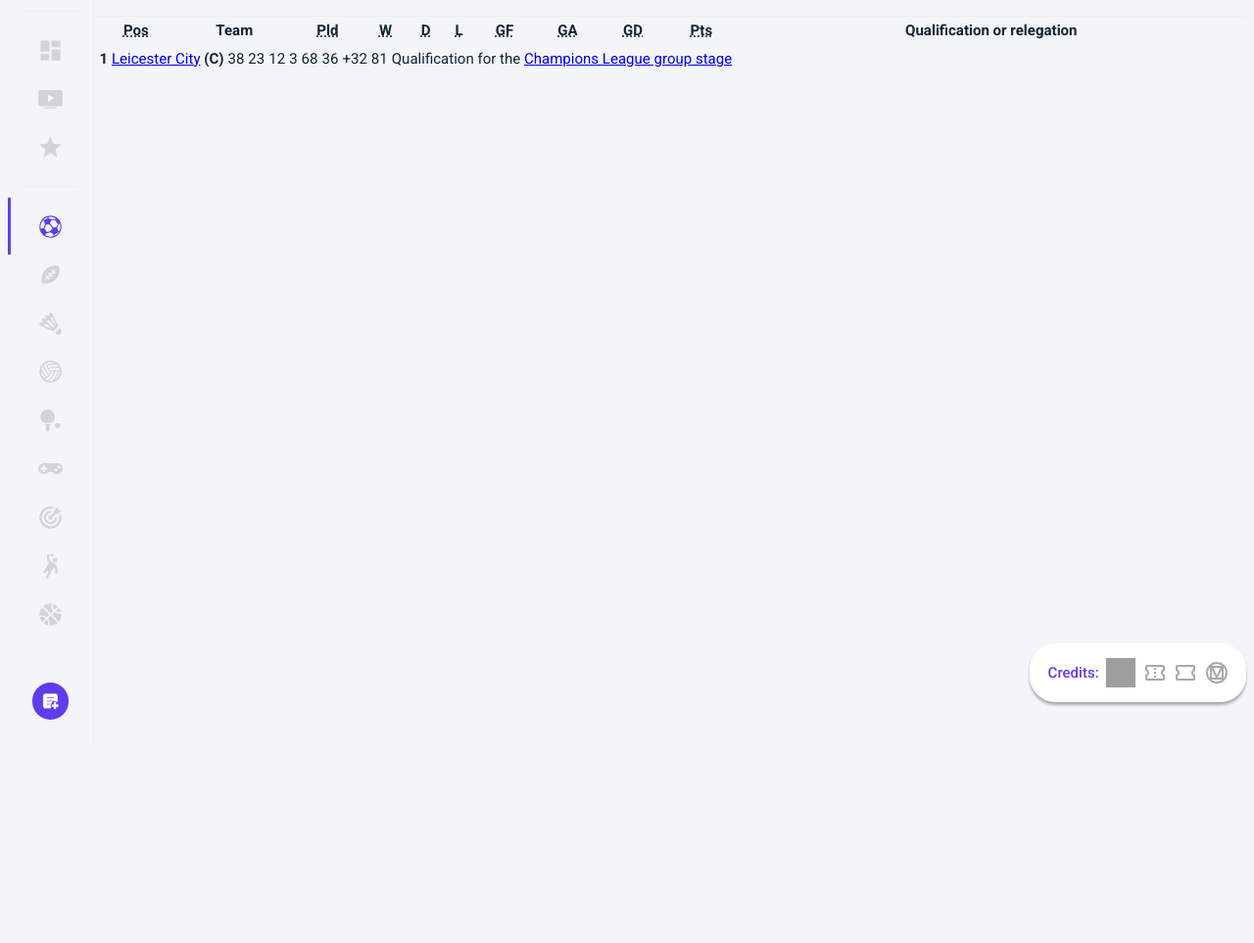
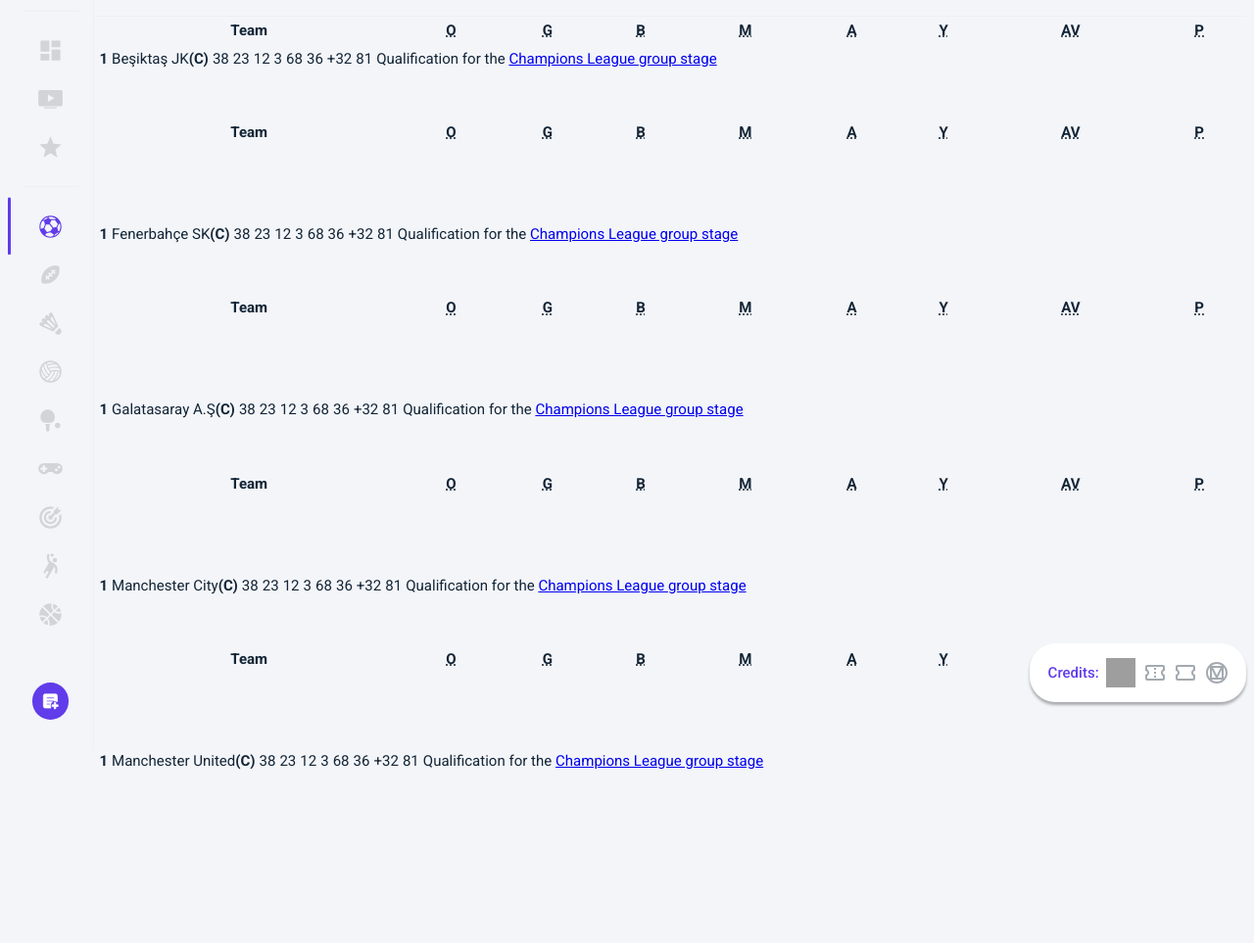
Before and after one commit to iibrahimkahramann/mackolikDjango, a Django app: template templates/pages/league_details.html in a window 1280 px wide. Shown: the part 75-1038 px from the top of the page at 98% size. Before the commit the page ends 810 px from the top, so only its background shows below. Run offline with Django 4.2, Linux system fonts and the light colour scheme; the template is opened without the code that fills it: values that come from a table or form of the project are taken from there, others are empty; data comes from the database, SQL or seed files in the repository; both versions use the stored data as it was after the commit; grey boxes are pictures that could not be loaded.

Commit message:
veritabanı güncellendi puan durumu hesaplamaları yapılıcak templale güncellendi

```diff
--- a/mackolik/models.py
+++ b/mackolik/models.py
@@ -22,6 +22,8 @@
     league = models.ForeignKey(Leagues, on_delete=models.CASCADE, related_name='Ligler')
     image = models.ImageField(upload_to='news_club_images/', default='club_image.jpg')
     slug = AutoSlugField(populate_from='name', unique=True, editable=True, blank=True)
+    puan = models.PositiveIntegerField(null=True)
+
     class Meta:
         db_table = 'Club'
         verbose_name = 'Kulüp'
--- a/mackolik/views.py
+++ b/mackolik/views.py
@@ -31,7 +31,9 @@
 
 def league_details(request, league_slug):
     ligler = get_object_or_404(Leagues, slug=league_slug)
+    kulupler_ligler = Club.objects.filter(league=league).order_by('-puan')
     return render(request, 'pages/league_details.html', {
         'ligler': ligler,
+        'kulupler_ligler': kulupler_ligler
 
     })
--- a/templates/pages/league_details.html
+++ b/templates/pages/league_details.html
@@ -3,25 +3,24 @@
 {%block content%}
 
 <table class="table is-fullwidth is-scrollable">
+  {% for kulup in kulupler_ligler %}
   <thead>
     <tr>
-      <th><abbr title="Position">Pos</abbr></th>
       <th>Team</th>
-      <th><abbr title="Played">Pld</abbr></th>
-      <th><abbr title="Won">W</abbr></th>
-      <th><abbr title="Drawn">D</abbr></th>
-      <th><abbr title="Lost">L</abbr></th>
-      <th><abbr title="Goals for">GF</abbr></th>
-      <th><abbr title="Goals against">GA</abbr></th>
-      <th><abbr title="Goal difference">GD</abbr></th>
-      <th><abbr title="Points">Pts</abbr></th>
-      <th>Qualification or relegation</th>
+      <th><abbr title="Played">O</abbr></th>
+      <th><abbr title="Won">G</abbr></th>
+      <th><abbr title="Drawn">B</abbr></th>
+      <th><abbr title="Lost">M</abbr></th>
+      <th><abbr title="Goals for">A</abbr></th>
+      <th><abbr title="Goals against">Y</abbr></th>
+      <th><abbr title="Goal difference">AV</abbr></th>
+      <th><abbr title="Points">P</abbr></th>
     </tr>
   </thead>
   <tbody height="200px">
     <tr>
       <th>1</th>
-      <td><a href="https://en.wikipedia.org/wiki/Leicester_City_F.C." title="Leicester City F.C.">Leicester City</a> <strong>(C)</strong>
+      <td><a href="" title="Leicester City F.C."></a>{{ kulup.name }}<strong>(C)</strong>
       </td>
       <td>38</td>
       <td>23</td>
@@ -34,5 +33,6 @@
       <td>Qualification for the <a href="https://en.wikipedia.org/wiki/2016%E2%80%9317_UEFA_Champions_League#Group_stage" title="2016–17 UEFA Champions League">Champions League group stage</a></td>
     </tr>
   </tbody>
+  {% endfor %}
 </table>
 {%endblock%}
```
Also changed, not shown: db.sqlite3, mackolik/migrations/0002_club_puan.py (added).
